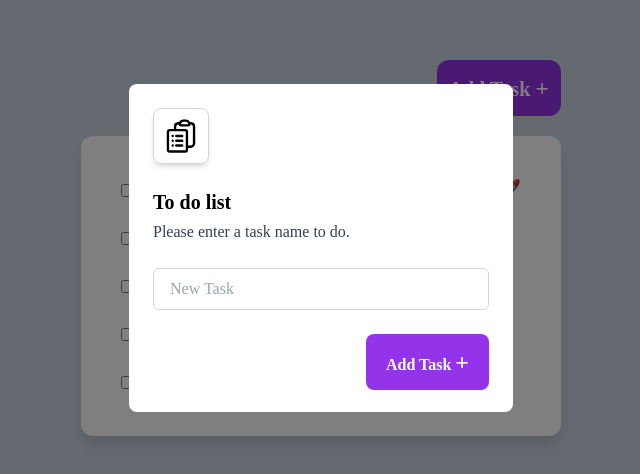
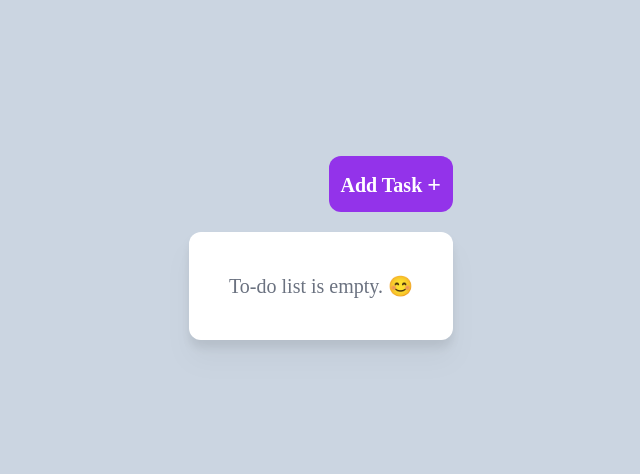
Before and after one commit to SundayNT/TodolistTypeScript, a React (Vite) app: page / in a window 1280 px wide. Shown: the part 152-626 px from the top of the page, without its empty margins (319-959 px from the left). Built offline with nearby package versions, Linux system fonts and the light colour scheme; a web font is replaced by a local one.

Commit message:
2nd commit add feat add task pop up + box to do list

```diff
--- a/src/App.tsx
+++ b/src/App.tsx
@@ -1,9 +1,55 @@
+import React, { useState } from 'react';
+
 function App() {
+  // State สำหรับจัดการ popup
+  const [isPopupOpen, setIsPopupOpen] = useState(false);
+  const [newTask, setNewTask] = useState(""); // เก็บข้อความใหม่ที่พิมพ์ลงใน input
+  const [tasks, setTasks] = useState<string[]>([]); // เก็บรายการ tasks
+
+  // ฟังก์ชันสำหรับเปิด popup
+  const openPopup = () => {
+    setIsPopupOpen(true);
+  };
+
+  // ฟังก์ชันสำหรับปิด popup
+  const closePopup = () => {
+    setIsPopupOpen(false);
+  };
+
+  // ฟังก์ชันสำหรับจัดการคลิกนอกกล่อง popup
+  const handleClickOutside = (event: React.MouseEvent) => {
+    const popupElement = document.getElementById("popup-container");
+    if (popupElement && !popupElement.contains(event.target as Node)) {
+      closePopup(); // ถ้าคลิกนอกกล่อง popup ให้ปิดมัน
+    }
+  };
+
+  // ฟังก์ชันสำหรับเพิ่ม task ลงในรายการ
+  const addTask = () => {
+    if (newTask.trim()) {
+      setTasks([...tasks, newTask]); // เพิ่ม task ใหม่ลงใน tasks
+      setNewTask(""); // ล้างข้อความ input
+      closePopup(); // ปิด popup หลังจากเพิ่ม task
+    }
+  };
+
+  // ฟังก์ชันสำหรับจับการกดปุ่ม Enter
+  const handleKeyDown = (event: React.KeyboardEvent) => {
+    if (event.key === 'Enter') {
+      addTask(); // เมื่อกด Enter ให้เพิ่ม task
+    }
+  };
+
   return (
-    <div>
     <div className="relative flex min-h-screen items-center justify-center gap-5">
-        <div className="absolute inset-0 z-[1] flex items-center justify-center bg-black/50">
-          <div className="mx-5 h-[20.5rem] w-96 rounded-lg bg-white">
+
+      {/* ส่วนของ Popup */}
+      {isPopupOpen && (
+        <div
+          className="absolute inset-0 z-[1] flex items-center justify-center bg-black/50"
+          onClick={handleClickOutside} // เมื่อคลิกนอกกล่อง popup จะปิด
+        >
+          <div id="popup-container" className="mx-5 h-[20.5rem] w-96 rounded-lg bg-white">
             <div className="ml-6 mt-6 flex h-14 w-14 items-center justify-center rounded-lg border-[1px] border-gray-300 p-2 shadow-md">
               <svg
                 xmlns="http://www.w3.org/2000/svg"
@@ -28,71 +74,52 @@ function App() {
               <input
                 type="text"
                 placeholder="New Task"
+                value={newTask}
+                onChange={(e) => setNewTask(e.target.value)} // อัปเดตค่า newTask ตามที่พิมพ์
+                onKeyDown={handleKeyDown} // จับการกดปุ่มบนคีย์บอร์ด
                 className="w-full rounded-md border border-gray-300 px-4 py-2 focus:outline-none focus:ring-2 focus:ring-blue-500"
               />
             </form>
             <div className="mx-6 flex justify-end">
-              <button className="rounded-lg bg-purple-600 px-5 py-3 font-bold text-white hover:bg-purple-700 active:bg-purple-800">
+              <button
+                onClick={addTask} // เมื่อกดปุ่มนี้ให้เพิ่ม task
+                className="rounded-lg bg-purple-600 px-5 py-3 font-bold text-white hover:bg-purple-700 active:bg-purple-800"
+              >
                 Add Task <span className="text-2xl">+</span>
               </button>
             </div>
           </div>
         </div>
+      )}
 
+      {/* ส่วนของเนื้อหาหลัก */}
       <div className="mx-5 flex flex-col gap-5">
         <div className="flex justify-end">
-            <button className="rounded-xl bg-purple-600 p-3 text-base font-bold text-white hover:bg-purple-700 active:bg-purple-800 md:text-xl">
+          <button
+            className="rounded-xl bg-purple-600 p-3 text-base font-bold text-white hover:bg-purple-700 active:bg-purple-800 md:text-xl"
+            onClick={openPopup} // เมื่อกดปุ่มนี้จะเปิด popup
+          >
             Add Task <span className="text-2xl">+</span>
           </button>
         </div>
 
+        {/* แสดงรายการ Task หรือแสดงข้อความว่า "Don't have list to do" หากยังไม่มี task */}
         <div className="mx-auto flex flex-col items-start justify-start gap-5 rounded-xl bg-white p-10 text-base drop-shadow-xl md:text-xl">
-            <div className="flex items-baseline gap-3">
-              <input type="checkbox" id="task1" className="peer" />
+          {tasks.length === 0 ? (
+            <p className="text-center text-gray-500">To-do list is empty. 😊 </p>
+          ) : (
+            tasks.map((task, index) => (
+              <div key={index} className="flex items-baseline gap-3">
+                <input type="checkbox" id={`task${index}`} className="peer" />
                 <label
-                htmlFor="task1"
+                  htmlFor={`task${index}`}
                   className="peer-checked:text-gray-400 peer-checked:line-through"
                 >
-                launch madbeku - to do list on producthunt 🚀
+                  {task}
                 </label>
               </div>
-            <div className="flex items-baseline gap-3">
-              <input type="checkbox" id="task2" className="peer" />
-              <label
-                htmlFor="task2"
-                className="peer-checked:text-gray-400 peer-checked:line-through"
-              >
-                schedule a zoom call with design team
-              </label>
-            </div>
-            <div className="flex items-baseline gap-3">
-              <input type="checkbox" id="task3" className="peer" />
-              <label
-                htmlFor="task3"
-                className="peer-checked:text-gray-400 peer-checked:line-through"
-              >
-                push latest plooto OCR visual to zeplin
-              </label>
-            </div>
-            <div className="flex items-baseline gap-3">
-              <input type="checkbox" id="task4" className="peer" />
-              <label
-                htmlFor="task4"
-                className="peer-checked:text-gray-400 peer-checked:line-through"
-              >
-                UI cards animation for website
-              </label>
-            </div>
-            <div className="flex items-baseline gap-3">
-              <input type="checkbox" id="task5" className="peer" />
-              <label
-                htmlFor="task5"
-                className="peer-checked:text-gray-400 peer-checked:line-through"
-              >
-                reply to emails
-              </label>
-            </div>
-          </div>
+            ))
+          )}
         </div>
       </div>
     </div>
```
Lines whose indentation alone changed are shown as unchanged.
